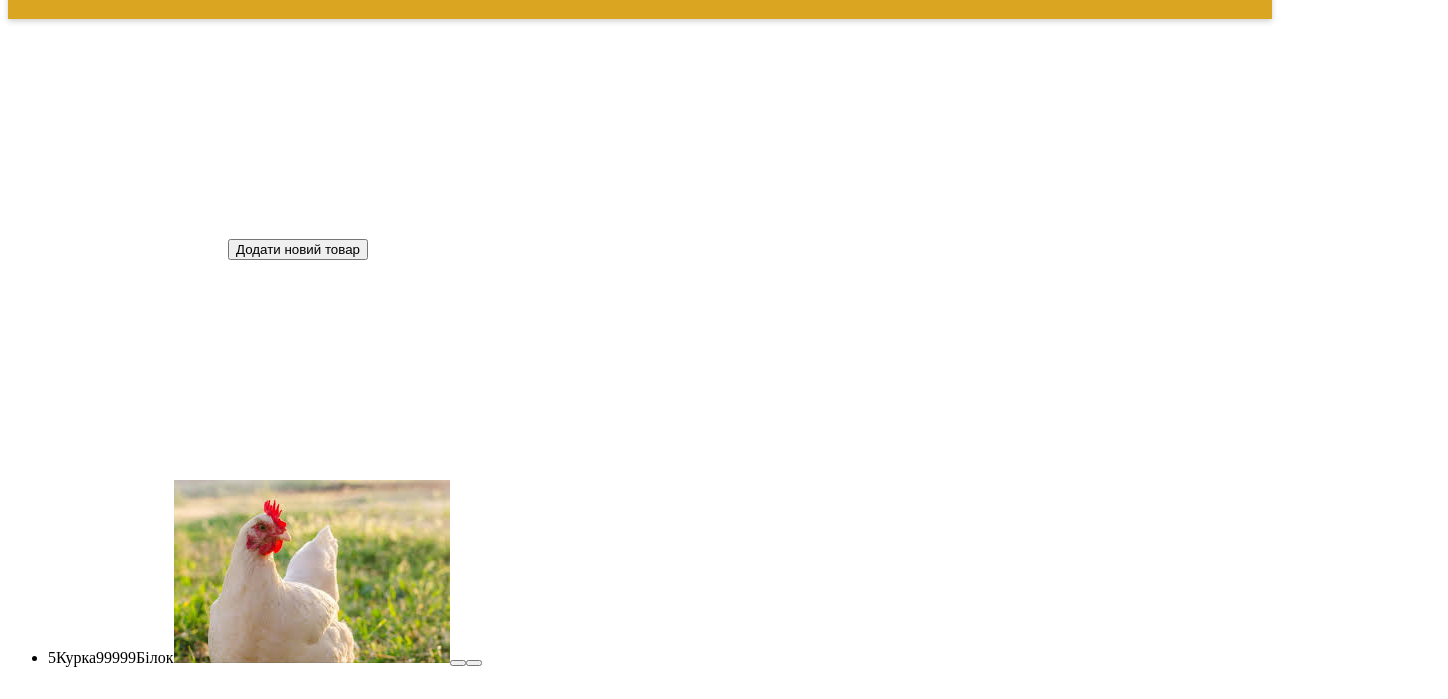
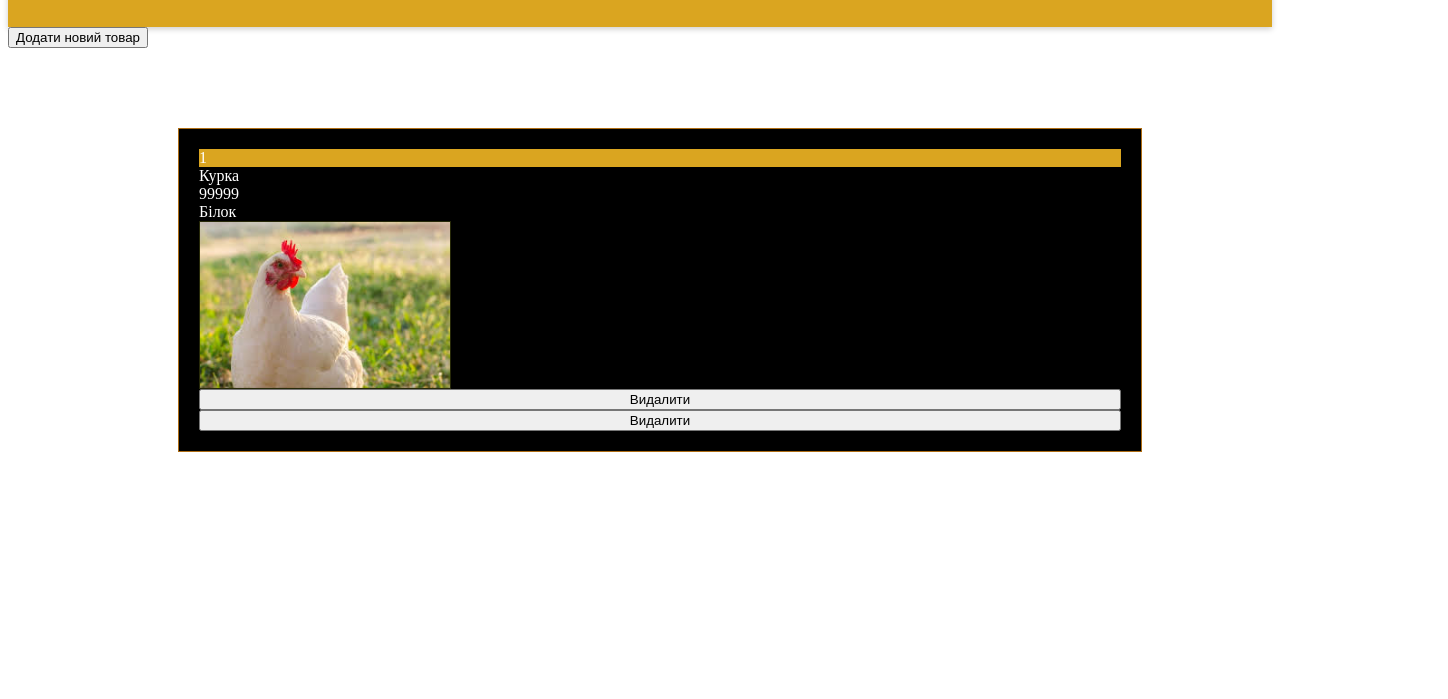
Before and after one commit to zhurykmaks11/test4, a website: page site.html in a window 1280 px wide. Shown: the part 101-800 px from the top of the page, 1448 px wide, since content can reach past the window. Drawn offline with Linux system fonts and the light colour scheme.

Commit message:
add style for mainlist

```diff
--- a/index.js
+++ b/index.js
@@ -19,7 +19,6 @@ products[0].id = 5;
 
 console.log(products);
 
-renderList()
 
 function renderList() { //оновити list в HTML
     listProduct.innerHTML = "";
--- a/style.css
+++ b/style.css
@@ -1,14 +1,8 @@
 header {
     background-color: goldenrod;
     color: white;
-    padding: 1rem;
-    text-align: center;
+    padding: 20px;
     box-shadow: 0 2px 6px rgba(0, 0, 0, 0.2);
-}
-.container {
-    width: 1200px;
-    margin: 200px;
-    padding: 20px;
 }
 
 .product-id{
@@ -17,3 +11,36 @@ header {
 #modal{
     display: none;
 }
+#mainList {
+    list-style-type: none;
+    margin: 20px 50px;
+    display: block;
+    text-align: justify;
+    position: relative;
+}
+ul li .product-item{
+        background-color: black;
+        color: white;
+        padding: 20px;
+        display: flex;
+        flex-direction: column;
+        border: 1px solid #ae6d14;
+
+        margin: 80px;
+    }
+
+
+
+.product-id{
+    background-color: goldenrod;
+}
+
+img {
+    width: 250px;
+    height: auto;
+    border: #272909 1px solid;
+}
+
+.shadow-type-1 {
+    box-shadow: red -10px -10px 5px;
+}
```
